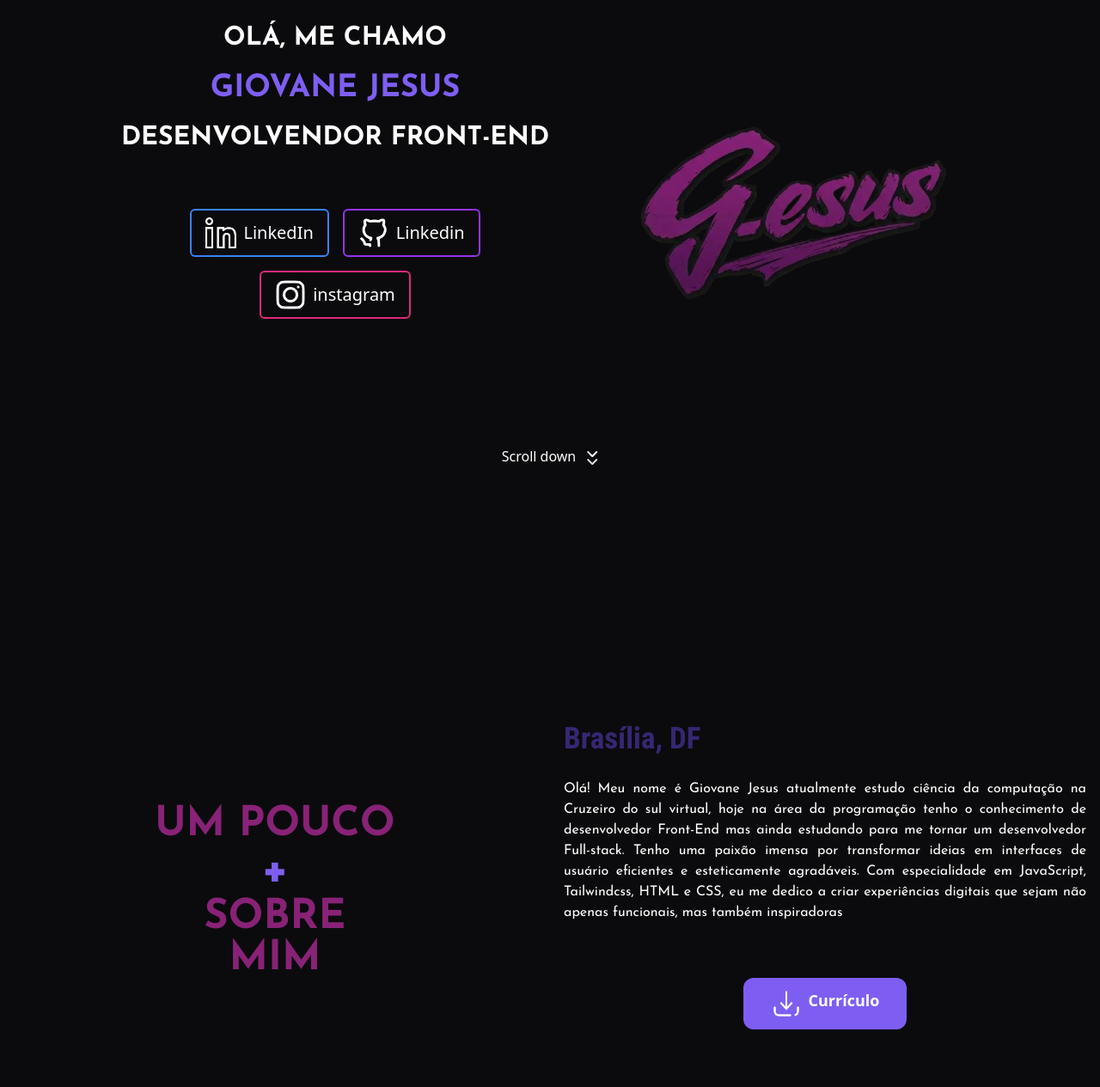
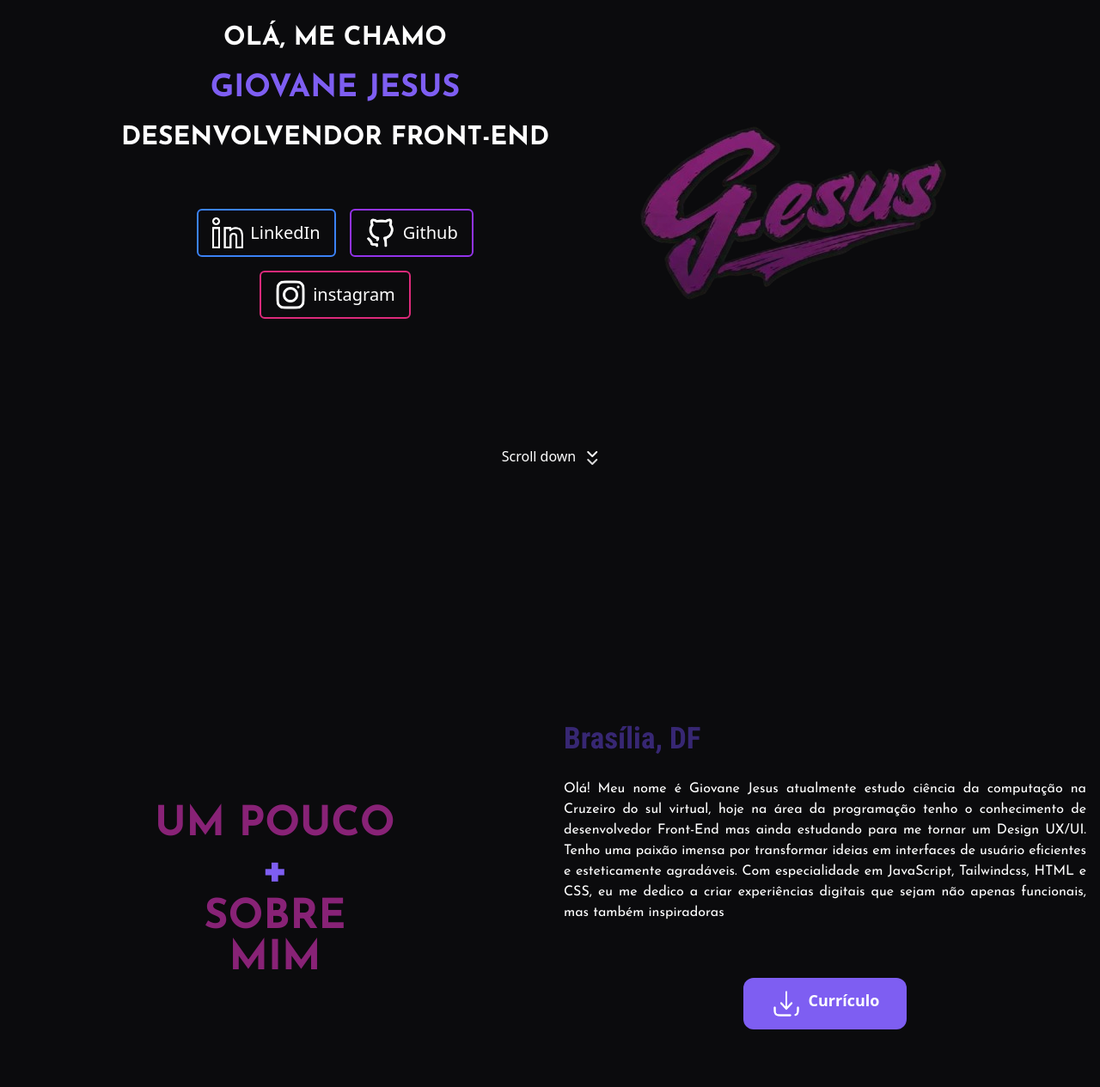
Before and after one commit to cjota-00/new-portifolio, a website: page index.html in a window 1280 px wide. Shown: the part 162-1427 px from the top of the page at 86% size. Drawn offline with Linux system fonts and the light colour scheme; a web font is replaced by a local one.

Commit message:
new update

```diff
--- a/index.html
+++ b/index.html
@@ -6,7 +6,7 @@
     <link rel="stylesheet" href="https://cdnjs.cloudflare.com/ajax/libs/font-awesome/6.7.2/css/all.min.css" integrity="sha512-Evv84Mr4kqVGRNSgIGL/F/aIDqQb7xQ2vcrdIwxfjThSH8CSR7PBEakCr51Ck+w+/U6swU2Im1vVX0SVk9ABhg==" crossorigin="anonymous" referrerpolicy="no-referrer" />
     <link rel="stylesheet" href="./dist/output.css">
     <link rel="stylesheet" href="./dist/port.css">
-    <title>Document</title>
+    <title>Portfólio </title>
 </head>
 <body class="bg-bgblack">
     <header>
@@ -54,7 +54,7 @@
                         <a href="https://github.com/cjota-00" target="_blank">
                             <div class="github flex gap-2  items-center  px-4 py-2 border-2 border-purple-600 rounded-md">
                                 <img src="./src/images/github-preto-branco.png" class="w-9">
-                                <p class="text-xl">Linkedin</p>
+                                <p class="text-xl">Github</p>
                             </div>
                         </a>
                     </div>
@@ -105,11 +105,10 @@
                     </div>
                 </div>
             </div>
-
             <div class="about-me-right md:flex-1">
                 <div class="about-me-text px-4">
                     <h1 class="text-bgpurple3 font-bold  py-5">Brasília, DF</h1>
-                    <p class="text-justify">Olá! Meu nome é Giovane Jesus atualmente estudo ciência da computação na Cruzeiro do sul virtual, hoje na área da programação tenho o conhecimento de desenvolvedor Front-End mas ainda estudando para me tornar um desenvolvedor Full-stack. Tenho uma paixão imensa por transformar ideias em interfaces de usuário eficientes e esteticamente agradáveis. Com especialidade em JavaScript, Tailwindcss, HTML e CSS, eu me dedico a criar experiências digitais que sejam não apenas funcionais, mas também inspiradoras</p>
+                    <p class="text-justify">Olá! Meu nome é Giovane Jesus atualmente estudo ciência da computação na Cruzeiro do sul virtual, hoje na área da programação tenho o conhecimento de desenvolvedor Front-End mas ainda estudando para me tornar um Design UX/UI. Tenho uma paixão imensa por transformar ideias em interfaces de usuário eficientes e esteticamente agradáveis. Com especialidade em JavaScript, Tailwindcss, HTML e CSS, eu me dedico a criar experiências digitais que sejam não apenas funcionais, mas também inspiradoras</p>
                 </div>
                 <div class=" my-16">
                     <a href="/src/Giovane-Curriculo.pdf" download="Giovane-Curriculo" type="application/pdf" class="flex justify-center items-center">
```
Also changed, not shown: src/images/burger.png.
